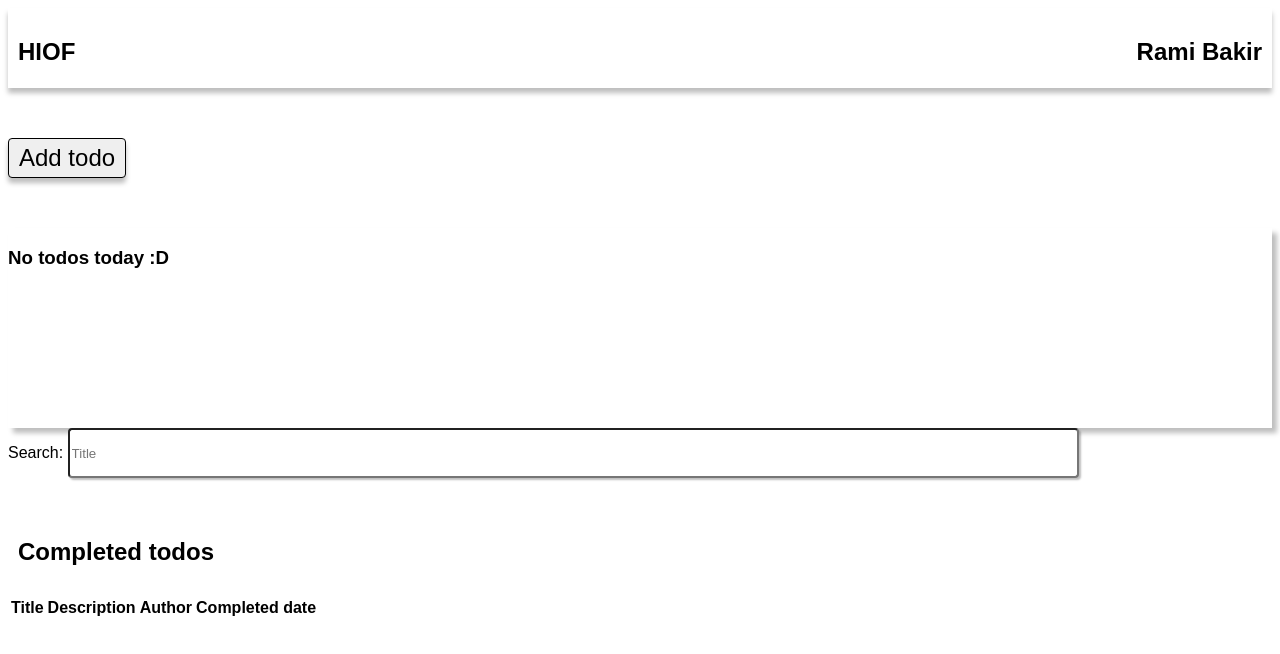
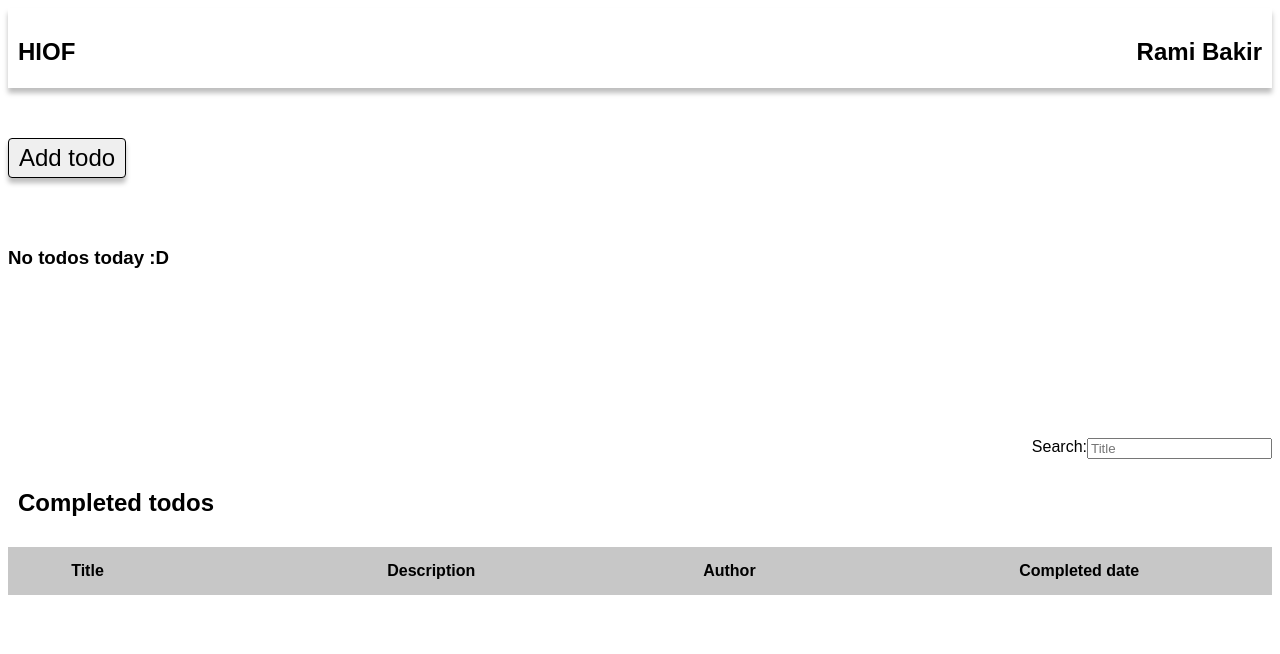
Before and after one commit to ramibakir/CreateToDoReact, a React app: page / in a window 1280 px wide. Shown: the top 654 px of the page. Built offline with nearby package versions, Linux system fonts and the light colour scheme.

Commit message:
Fixed some styling

```diff
--- a/src/components/CompletedListItem.jsx
+++ b/src/components/CompletedListItem.jsx
@@ -12,7 +12,7 @@ const CompletedListItem = ({ completed, search }) => {
     <>
       {completed.map(
         (complete) =>
-          complete.title.search(search) && (
+          complete.title.includes(search) && (
             <tr key={complete.id}>
               <td>{complete.title}</td>
               <td>{complete.description}</td>
--- a/src/components/Modal.jsx
+++ b/src/components/Modal.jsx
@@ -51,7 +51,7 @@ const Modal = ({
             </label>
             <input
               type="text"
-              id="newTitle"
+              id="title"
               placeholder="Enter title"
               name="title"
               required
@@ -79,7 +79,7 @@ const Modal = ({
             </label>
             <input
               type="text"
-              id="newAuthor"
+              id="author"
               placeholder="Enter author"
               name="author"
               required
--- a/src/components/Search.jsx
+++ b/src/components/Search.jsx
@@ -10,12 +10,12 @@ const Search = ({ search, setSearch }) => {
   };
 
   return (
-    <section>
+    <section id="search">
       <form id="search">
         <label htmlFor="search">Search: </label>
         <input
           type="text"
-          id="search"
+          id="searchBox"
           placeholder="Title"
           onChange={handleChange}
           value={search}
--- a/styles.scss
+++ b/styles.scss
@@ -31,7 +31,6 @@ article {
   grid-template-columns: repeat(3, 1fr);
   grid-gap: 10px;
   grid-auto-rows: minmax(200px, auto);
-  box-shadow: 5px 5px 5px rgba(0, 0, 0, 0.26);
 }
 
 .todo {
@@ -77,31 +76,42 @@ p {
   border: 1px solid teal;
 }
 
-.dateSort {
+#search {
   display: flex;
   justify-content: flex-end;
+  margin-top: 5px;
 }
 
-.tableHeader,
-.contentLine1,
-.contentLine2,
-.contentLine3 {
-  display: flex;
-  justify-content: space-between;
+table {
+  border-collapse: collapse;
+  text-align: left;
+  width: 100%;
 }
 
-.tableHeader {
+// th,
+// tr,
+// td {
+//   display: flex;
+//   justify-content: space-between;
+// }
+
+th {
   background-color: rgba(0, 0, 0, 0.22);
   margin-top: 5px;
-  height: 50px;
 }
 
-.contentLine1,
-.contentLine2,
-.contentLine3 {
-  font-size: 12px;
+th,
+td {
+  padding-left: 5%;
+  width: 20%;
+  height: 3em;
+}
+
+td {
+  font-size: 18px;
   color: rgba(0, 0, 0, 0.5);
-  border-bottom: 1px solid rgba(0, 0, 0, 0.22);
+  border-bottom: 1px solid rgba(0, 0, 0, 0.25);
+  border-spacing: 10px;
 }
 
 /* Rules for sizing the icon. */
@@ -179,7 +189,9 @@ p {
   padding: 5px 10px;
 }
 
-input[type="text"] {
+#title,
+#description,
+#author {
   width: 80%;
   height: 50px;
   border-radius: 4px;
```
Also changed, not shown: test.txt.
